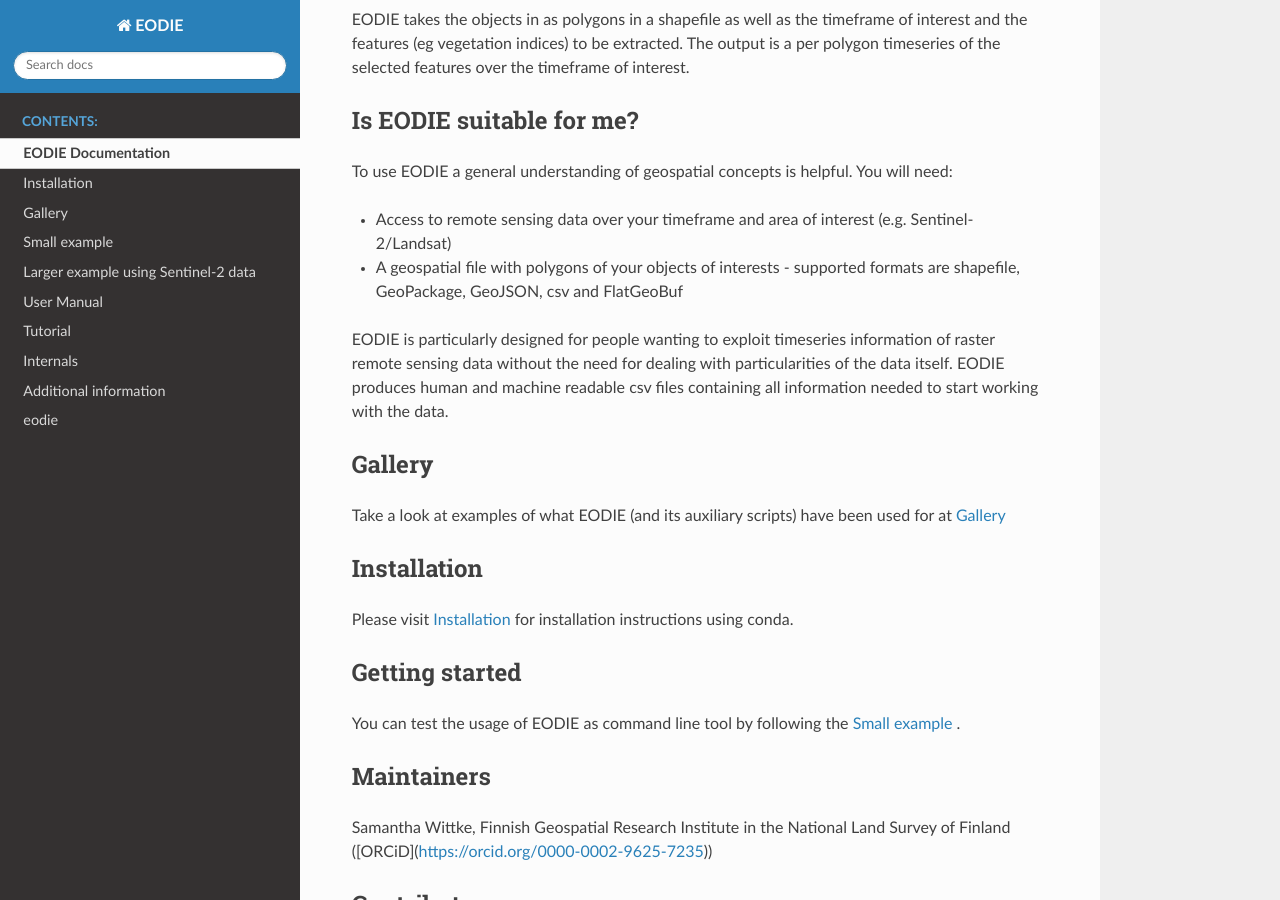
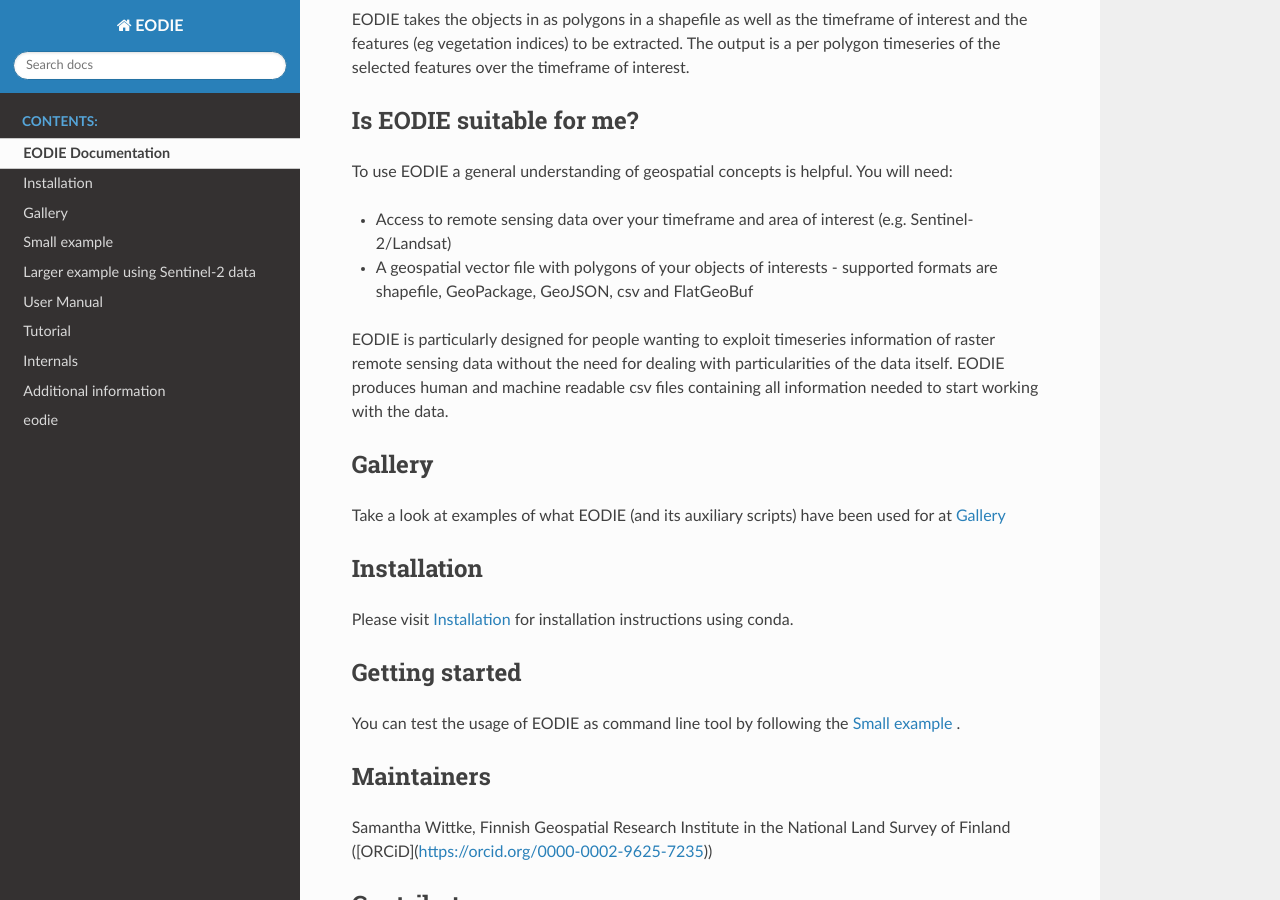
Before and after one commit to samumantha/EODIE, a Sphinx documentation site: the page built from docs/index.rst, in a window 1280 px wide and 900 px high, scrolled down 448 px. Built offline with Sphinx 7.4.7 and the Read the Docs theme 2.0.0, drawn with Linux system fonts in a browser that asks for light colours.

Commit message:
Changed wording in index.rst

```diff
--- a/docs/index.rst
+++ b/docs/index.rst
@@ -27,7 +27,7 @@
 You will need:
 
 * Access to remote sensing data over your timeframe and area of interest (e.g. Sentinel-2/Landsat)
-* A geospatial file with polygons of your objects of interests - supported formats are shapefile, GeoPackage, GeoJSON, csv and FlatGeoBuf
+* A geospatial vector file with polygons of your objects of interests - supported formats are shapefile, GeoPackage, GeoJSON, csv and FlatGeoBuf
 
 EODIE is particularly designed for people wanting to exploit timeseries information of raster remote sensing data without the need for dealing with particularities of the data itself.
 EODIE produces human and machine readable csv files containing all information needed to start working with the data.
```
